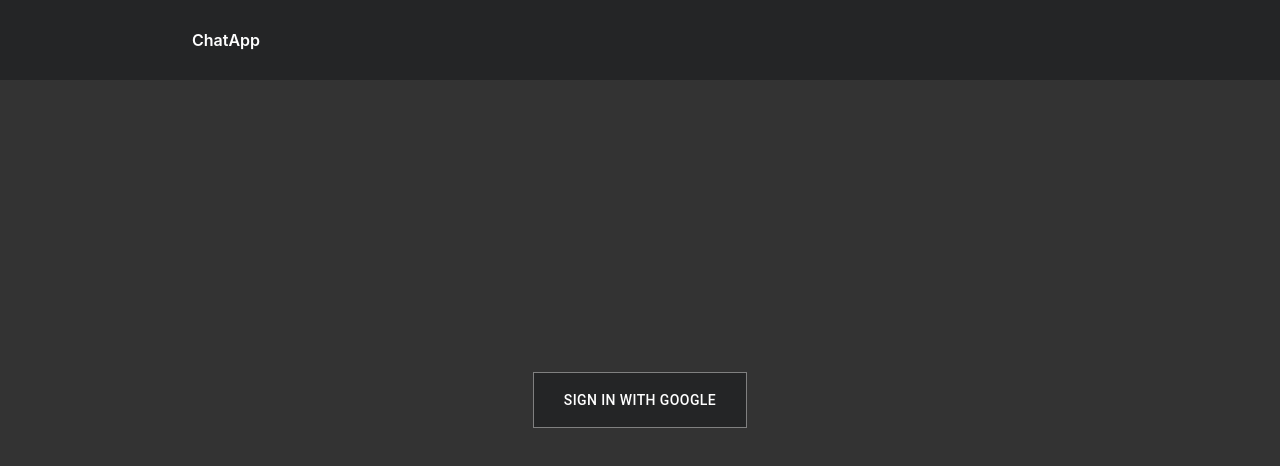
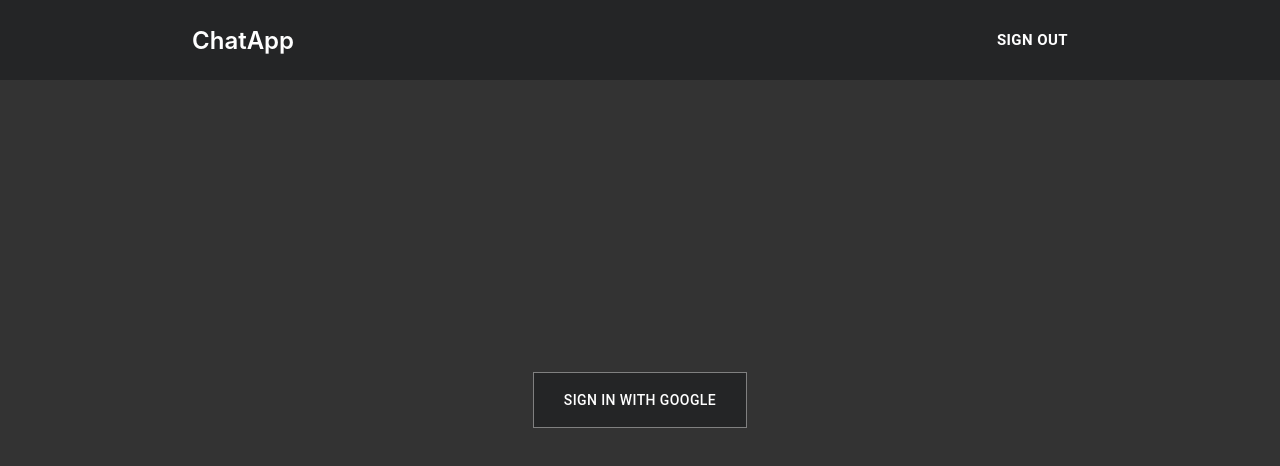
Before and after one commit to pythagoras-yamamoto/React-Messenger, a React (Create React App) app: page / in a window 1280 px wide. Shown: the top 466 px of the page. Built offline with nearby package versions, Linux system fonts and the light colour scheme; no server answers.

Commit message:
logoutの位置修正

```diff
--- a/package.json
+++ b/package.json
@@ -9,9 +9,11 @@
     "@testing-library/react": "^12.1.2",
     "@testing-library/user-event": "^13.5.0",
     "firebase": "^9.6.3",
+    "moment": "^2.29.1",
     "react": "^17.0.2",
     "react-dom": "^17.0.2",
     "react-firebase-hooks": "^4.0.2",
+    "react-moment": "^1.1.1",
     "react-router-dom": "^5.3.0",
     "react-scripts": "5.0.0",
     "styled-components": "^5.3.3",
--- a/src/components/Chat.js
+++ b/src/components/Chat.js
@@ -4,7 +4,6 @@ import styled from "styled-components";
 import { db, auth } from "../firebase";
 import { Navbar } from "./Navbar";
 import { SendMessage } from "./SendMessage";
-import { SignOutButton } from "./auth/SignOutButton";
 
 export const Chat = () => {
   const scroll = useRef();
@@ -19,10 +18,9 @@ export const Chat = () => {
   }, []);
   return (
     <>
-      <Navbar />
+      <Navbar photo={messages.photoURL} />
       <S>
         <Wrapper>
-          <SignOutButton />
           <MsgWrapper>
             {messages.map(({ id, text, photoURL, uid }) => (
               <div>
@@ -67,7 +65,7 @@ const MsgWrapper = styled.div`
   }
 `;
 
-const Photo = styled.img`
+export const Photo = styled.img`
   border-radius: 50%;
   margin: 20px;
   height: 50px;
--- a/src/components/Navbar.js
+++ b/src/components/Navbar.js
@@ -1,21 +1,18 @@
 import React from "react";
 import { Link, BrowserRouter } from "react-router-dom";
 import styled from "styled-components";
+import { SignOutButton } from "./auth/SignOutButton";
 
-export const Navbar = () => {
+export const Navbar = (photoURL) => {
   return (
     <BrowserRouter>
       <NavWrapper>
         <Nav>
-          <Link to="/" className="nav-item">
+          {/* <Link to="/" className="nav-item">
             ChatApp
-          </Link>
-          <div>
-            {/* <Link to="/register">register</Link> */}
-            {/* <Link to="/login" className="nav-item">
-              LOGIN
-            </Link> */}
-          </div>
+          </Link> */}
+          <Logo>ChatApp</Logo>
+          <SignOutButton />
         </Nav>
       </NavWrapper>
     </BrowserRouter>
@@ -34,6 +31,11 @@ const NavWrapper = styled.div`
   border-bottom: solid 3px #333;
 `;
 
+const Logo = styled.h2`
+  color: white;
+  font-weight: 600;
+`;
+
 const Nav = styled.nav`
   display: flex;
   justify-content: space-between;
--- a/src/components/auth/SignOutButton.js
+++ b/src/components/auth/SignOutButton.js
@@ -10,7 +10,8 @@ export const SignOutButton = () => {
         fontSize: "15px",
         borderRadius: "0",
         fontWeight: "600",
-        zIndex: "1000",
+        color: "white",
+        // zIndex: "1000",
       }}
       onClick={() => auth.signOut()}
     >
```
Also changed, not shown: firebase.json (added), 2 other files (tests, documents, lock files or other folders).
